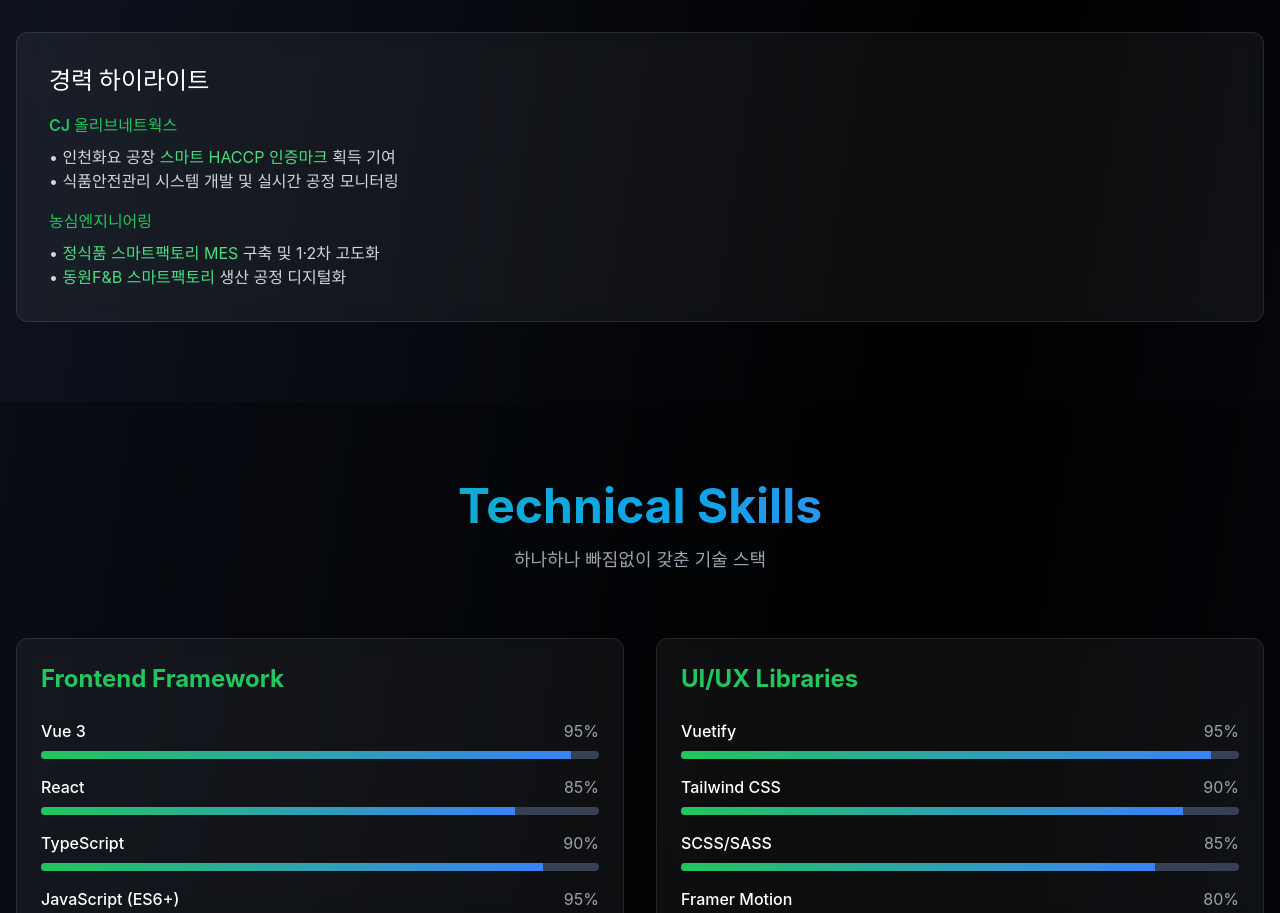
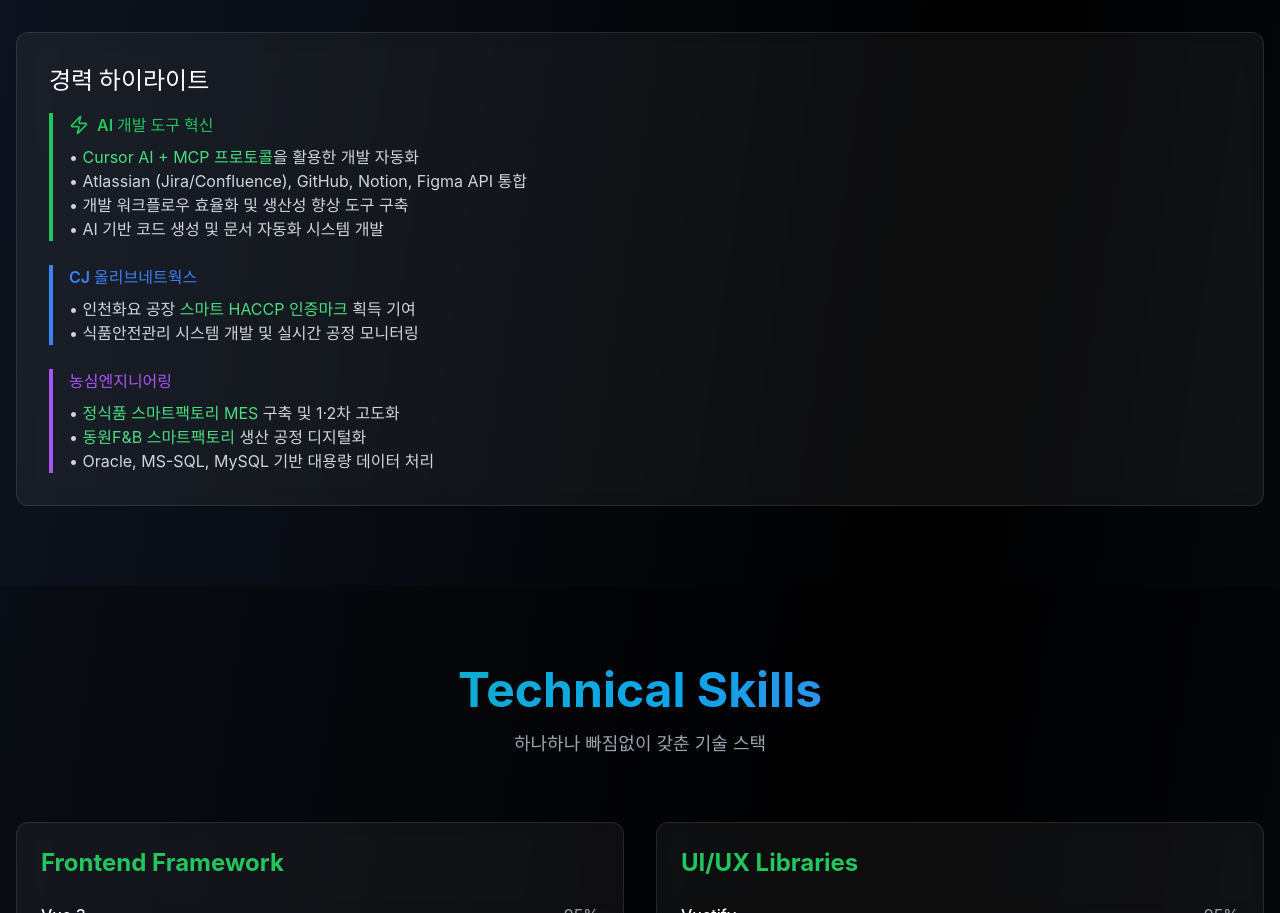
Before and after one commit to rlgus120712-wq/killer_joki_-development_story, a React (Vite) app in the folder portfolio/: page / in a window 1280 px wide. Shown: the part 1750-2663 px from the top of the page. Built offline with nearby package versions, Linux system fonts and the light colour scheme.

Commit message:
feat: Add Cursor AI + MCP integration experience to career highlights

```diff
--- a/portfolio/src/components/About.tsx
+++ b/portfolio/src/components/About.tsx
@@ -1,6 +1,6 @@
 import { motion } from 'framer-motion';
 import { useInView } from 'react-intersection-observer';
-import { Code2, Rocket, Users, Sparkles, Factory, Shield } from 'lucide-react';
+import { Code2, Rocket, Users, Sparkles, Factory, Shield, Zap } from 'lucide-react';
 
 const About = () => {
   const { ref, inView } = useInView({
@@ -109,16 +109,29 @@
           className="glass p-8 rounded-xl"
         >
           <h3 className="text-2xl font-bold mb-4 text-white">경력 하이라이트</h3>
-          <div className="space-y-4 text-gray-300">
-            <div>
-              <h4 className="text-primary-500 font-semibold mb-2">CJ 올리브네트웍스</h4>
+          <div className="space-y-6 text-gray-300">
+            <div className="border-l-4 border-primary-500 pl-4">
+              <div className="flex items-center gap-2 mb-2">
+                <Zap className="w-5 h-5 text-primary-500" />
+                <h4 className="text-primary-500 font-semibold">AI 개발 도구 혁신</h4>
+              </div>
+              <p>• <span className="text-primary-400">Cursor AI + MCP 프로토콜</span>을 활용한 개발 자동화</p>
+              <p>• Atlassian (Jira/Confluence), GitHub, Notion, Figma API 통합</p>
+              <p>• 개발 워크플로우 효율화 및 생산성 향상 도구 구축</p>
+              <p>• AI 기반 코드 생성 및 문서 자동화 시스템 개발</p>
+            </div>
+
+            <div className="border-l-4 border-blue-500 pl-4">
+              <h4 className="text-blue-500 font-semibold mb-2">CJ 올리브네트웍스</h4>
               <p>• 인천화요 공장 <span className="text-primary-400">스마트 HACCP 인증마크</span> 획득 기여</p>
               <p>• 식품안전관리 시스템 개발 및 실시간 공정 모니터링</p>
             </div>
-            <div>
-              <h4 className="text-primary-500 font-semibold mb-2">농심엔지니어링</h4>
+
+            <div className="border-l-4 border-purple-500 pl-4">
+              <h4 className="text-purple-500 font-semibold mb-2">농심엔지니어링</h4>
               <p>• <span className="text-primary-400">정식품 스마트팩토리 MES</span> 구축 및 1·2차 고도화</p>
               <p>• <span className="text-primary-400">동원F&B 스마트팩토리</span> 생산 공정 디지털화</p>
+              <p>• Oracle, MS-SQL, MySQL 기반 대용량 데이터 처리</p>
             </div>
           </div>
         </motion.div>
```
